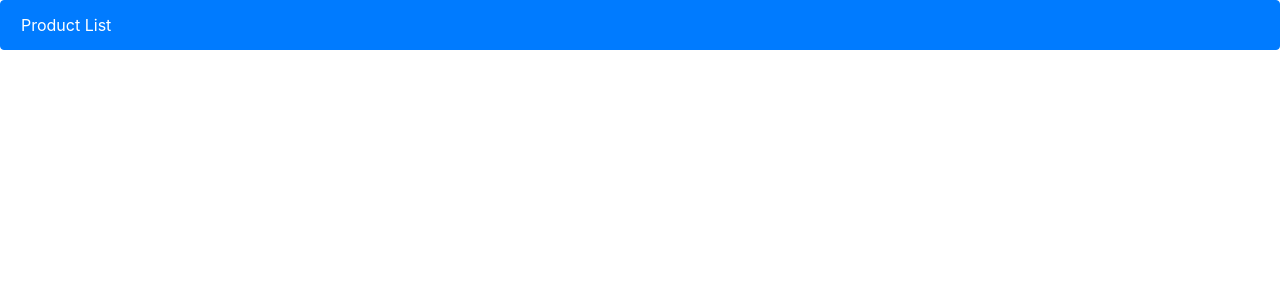
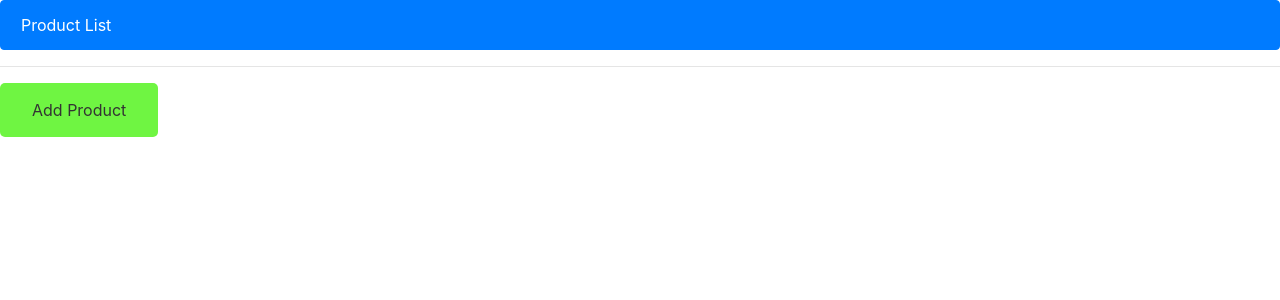
Before and after one commit to aswinpadas/demo_avodha_project, a Django app: page / in a window 1280 px wide. Shown: the part 56-356 px from the top of the page. Run offline with Django 4.2, Linux system fonts and the light colour scheme; data that the repository does not hold is empty.

Commit message:
product_edit.html product update page completed

```diff
--- a/demo_avodha_app/urls.py
+++ b/demo_avodha_app/urls.py
@@ -4,5 +4,7 @@ from  demo_avodha_app import views
 urlpatterns = [
     path('',views.demo,name='demo'),
     path('shop/<int:product_id>',views.details,name='details'),
-    path('add/',views.add_product,name='add_product')
+    path('add/',views.add_product,name='add_product'),
+    path('update/<int:id>',views.update_product,name='update_product'),
+    path('delete/<int:id>',views.delete_product,name='delete_product')
     ]
--- a/demo_avodha_app/views.py
+++ b/demo_avodha_app/views.py
@@ -1,6 +1,7 @@
 from django.http import HttpResponse
-from django.shortcuts import render
+from django.shortcuts import render, redirect
 from . models import shop
+from . forms import ModelForm
 # Create your views here.
 def demo(req):
     obj_product=shop.objects.all()
@@ -18,5 +19,16 @@ def add_product(req):
         obj_shop=shop(name=product_name,desc=product_desc,price=product_price,img=product_img)
         obj_shop.save()
     return render(req,"add_product.html")
-def update(req):
-    return  render(req,'product_edit.html')
+def update_product(req,id):
+    obj_shop=shop.objects.get(id=id)
+    form=ModelForm(req.POST or None,req.FILES,instance=obj_shop)
+    if form.is_valid():
+        form.save()
+        return redirect('/')
+    return  render(req,"product_edit.html",{'form':form,'obj_shop':obj_shop})
+def delete_product(req,id):
+    if req.method=='POST':
+        obj_shop=shop.objects.get(id=id)
+        obj_shop.delete()
+        return redirect('/')
+    return render(req,"product_delete.html")
--- a/demo_avodha_project/settings.py
+++ b/demo_avodha_project/settings.py
@@ -124,6 +124,11 @@ STATIC_URL = 'static/'
 # MEDIA_URL = '/demo_avodha_projecct/'
 # MEDIA_ROOT=os.path.join(BASE_DIR,'demo_avodha_projecct')
 
+STATIC_ROOT=os.path.join(BASE_DIR,'assets')
+# Default primary key field type
+# https://docs.djangoproject.com/en/4.0/ref/settings/#default-auto-field
+MEDIA_URL = '/media/'
+MEDIA_ROOT=os.path.join(BASE_DIR,'media')
 # Default primary key field type
 # https://docs.djangoproject.com/en/4.0/ref/settings/#default-auto-field
 
--- a/demo_avodha_project/urls.py
+++ b/demo_avodha_project/urls.py
@@ -13,11 +13,17 @@ Including another URLconf
     1. Import the include() function: from django.urls import include, path
     2. Add a URL to urlpatterns:  path('blog/', include('blog.urls'))
 """
+from django.conf import settings
+from django.conf.urls.static import static
 from django.contrib import admin
 from django.urls import path, include
 from  demo_avodha_app import views
+from demo_avodha_project import settings
 
 urlpatterns = [
     path('admin/', admin.site.urls),
     path('',include('demo_avodha_app.urls'))
 ]
+if settings.DEBUG:
+    urlpatterns+=static(settings.STATIC_URL,document_root=settings.STATIC_ROOT)
+    urlpatterns+=static(settings.MEDIA_URL,document_root=settings.MEDIA_ROOT)
--- a/templates/home.html
+++ b/templates/home.html
@@ -19,10 +19,16 @@
 <ul class="list-group">
   <li class="list-group-item active">Product List</li>
     {% for product in products%}
-  <li class="list-group-item" ><a href="{% url 'details' product.id %}">{{ product.name}}</a></li>
+  <li class="list-group-item" ><a href="{% url 'details' product.id %}"><img src={{product.img.url}} alt=" " style="width:100px;height:100;"><br>{{ product.name}}</a></li>
     {% endfor %}
 
 </ul>
+<hr>
+<div>
+    <a href="/add"><input type="button" value="Add Product" style="background-color: #6ff542; border: none; border-radius: 5px; color: #333; /* Dark grey */ padding: 15px 32px"></a>
+
+
+</div>
 
 
 
```
Also changed, not shown: templates/details.html (+6 -1 lines), templates/product_edit.html (+5 -10 lines).
